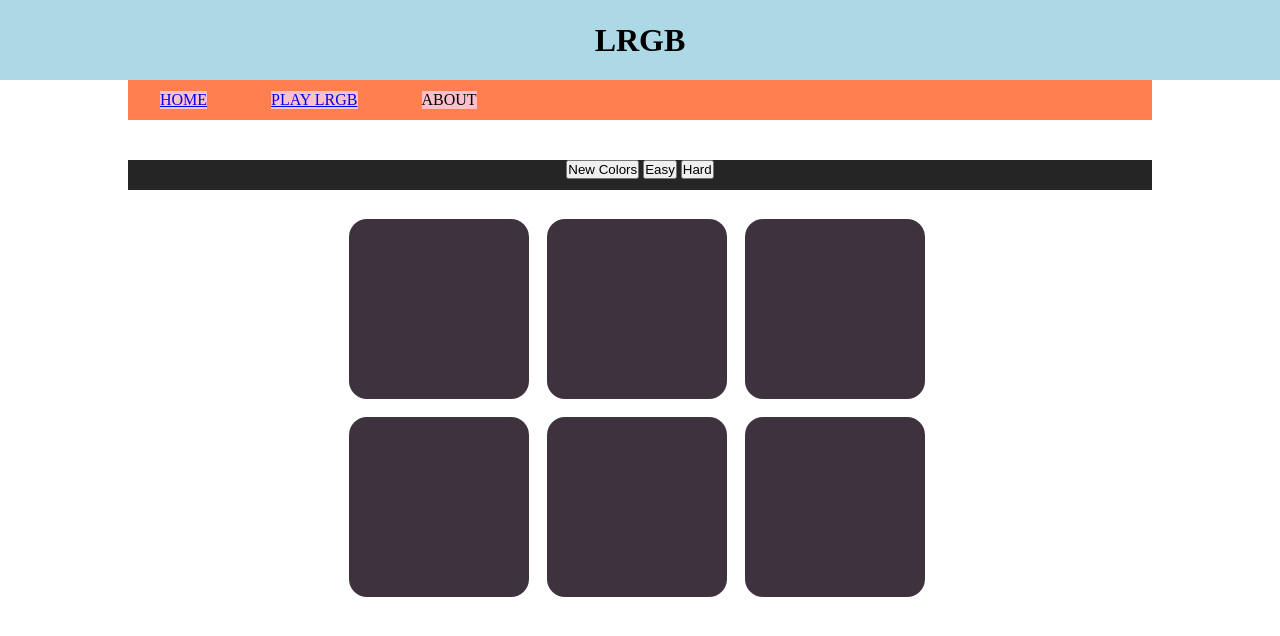
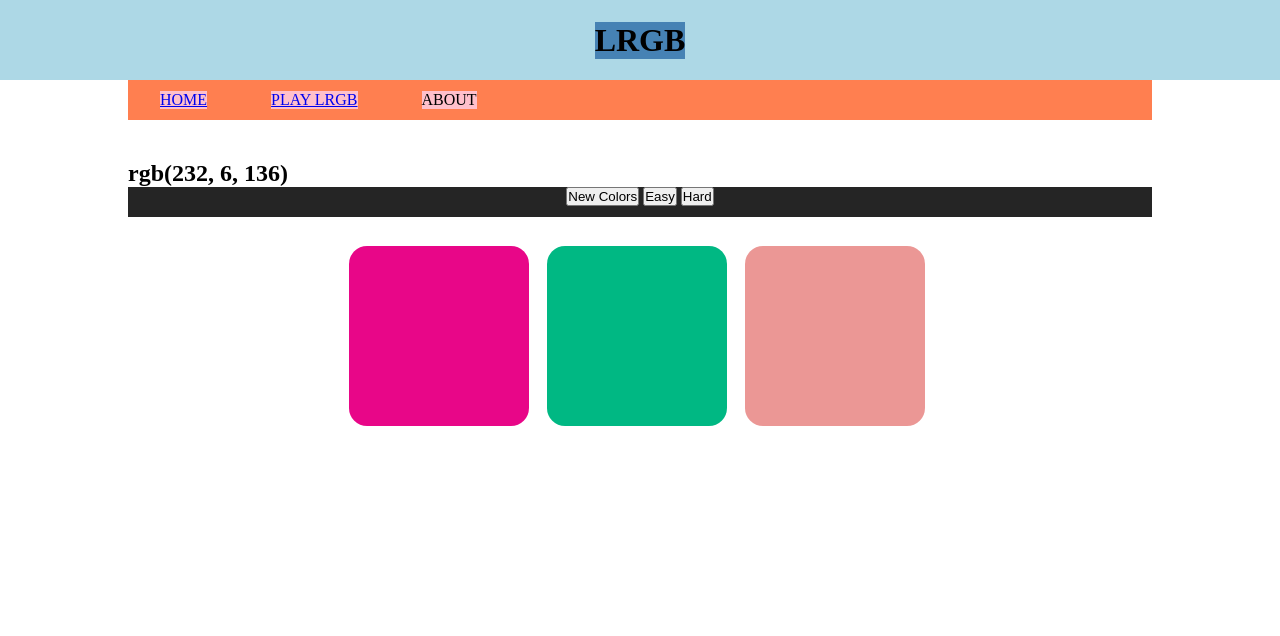
Before and after one commit to Walife14/Software-Engineering-CWK1, a plain HTML site: page game.html in a window 1280 px wide. Both pictures are taken after a click on the button "Easy". Drawn offline with Linux system fonts and the light colour scheme.

Commit message:
Created JavaScript for the game and connected Index to JavaScript file

```diff
--- /dev/null
+++ b/game-script.js
@@ -0,0 +1,107 @@
+var numSquares = 6;
+var colors = generateRandomColors(numSquares);
+var squares = document.querySelectorAll(".square");
+var pickedColor = pickColor();
+var colorDisplay = document.querySelector("h1 span");
+var messageDisplay = document.querySelector("#message");
+var h1 = document.querySelector("h1");
+var resetButton = document.querySelector("#reset");
+var modeButtons = document.querySelectorAll(".mode");
+
+for(var i = 0; i < modeButtons.length; i++){
+    modeButtons[i].addEventListener("click", function(){
+        modeButtons[0].classList.remove("selected");
+        modeButtons[1].classList.remove("selected");
+        this.classList.add("selected");
+
+        this.textContent === "Easy" ? numSquares = 3: numSquares = 6;
+        reset();
+
+        //figure out how many squares to show
+        //pick new colors
+        //pick a new pickedColor
+        //update page to reflect changes
+    });
+}
+
+function reset(){
+    //generate all new colours
+    colors = generateRandomColors(numSquares);
+    //pick a new random colour from array
+    pickedColor = pickColor();
+    //change colorDisplay to match picked color
+    colorDisplay.textContent = pickedColor;
+    resetButton.textContent = "New Colors";
+
+    messageDisplay.textContent = "";
+    //change the colours of the squares on the page
+    for(var i = 0; i < squares.length; i++){
+        if(colors[i]){
+            squares[i].style.display = "block";
+            squares[i].style.background = colors[i];
+        } else {
+            squares[i].style.display = "none";
+        }
+    }
+    h1.style.backgroundColor = "steelblue";
+}
+
+resetButton.addEventListener("click", function(){
+    reset();
+});
+
+colorDisplay.textContent = pickedColor;
+
+for(var i = 0; i < squares.length; i++){
+    //add initial colour to squares
+    squares[i].style.backgroundColor = colors[i];
+
+    //add click listeners to squares
+    squares[i].addEventListener("click", function(){
+        //grab colour of clicked square
+        var clickedColor = this.style.backgroundColor;
+        //compare colour to pickedColor
+        if(clickedColor === pickedColor){
+            messageDisplay.textContent = "Correct!";
+            resetButton.textContent = "Play Again?";
+            changeColors(clickedColor);
+            h1.style.backgroundColor = clickedColor;
+        } else {
+            this.style.background = "#232323";
+            messageDisplay.textContent = "Try Again";
+        }
+    });
+}
+
+function changeColors(color){
+    for(var i = 0; i < squares.length; i++){
+        squares[i].style.backgroundColor = color;
+    }
+}
+
+function pickColor(){
+    var random = Math.floor(Math.random() * colors.length);
+    return colors[random];
+}
+
+function generateRandomColors(num){
+    //make an array
+    var arr = [];
+    //repeat num times
+    for(var i = 0; i < num; i++){
+            //get random color and push into array
+        arr.push(randomColor());
+    }
+    //return that array
+    return arr;
+}
+
+function randomColor(){
+    //pick a "red" from 0-255
+    var r = Math.floor(Math.random() * 256)
+    //pick a "green" from 0-255
+    var g = Math.floor(Math.random() * 256)
+    //pick a "blue" from 0-255
+    var b = Math.floor(Math.random() * 256)
+    return "rgb(" + r + ", " + g + ", " + b + ")";
+}
--- a/game.html
+++ b/game.html
@@ -5,6 +5,7 @@
     <meta name="viewport" content="width=device-width, initial-scale=1.0">
     <title>LRGB - Play Game</title>
     <link rel="stylesheet" href="style.css">
+    <script src="game-script.js" async></script>
 </head>
 <body>
     <header>
```
